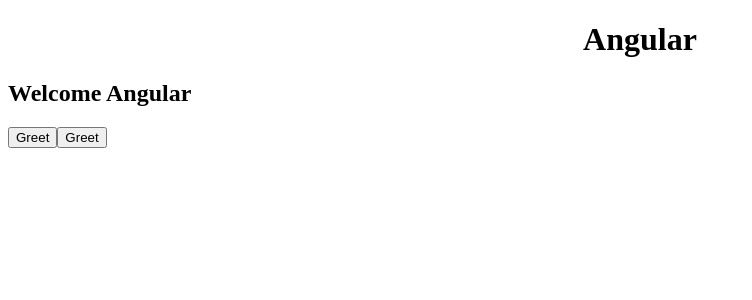
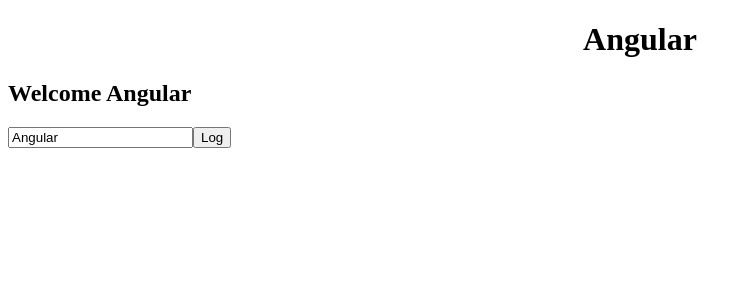
Before and after one commit to mohaimenkhalid/Angular, an Angular app: page / in a window 1280 px wide. Shown: the top 300 px of the page, without its empty margins (0-752 px from the left). Built offline with nearby package versions, Linux system fonts and the light colour scheme.

Commit message:
Template reference variables

```diff
--- a/src/app/app.component.html
+++ b/src/app/app.component.html
@@ -1,4 +1,5 @@
 <h1 style="text-align: center">Angular</h1>
 <!--<app-test></app-test>-->
 <!--<app-binding></app-binding>-->
-<app-event-binding></app-event-binding>
+<!--<app-event-binding></app-event-binding>-->
+<app-template-referance-variable></app-template-referance-variable>
--- /dev/null
+++ b/src/app/template-referance-variable/template-referance-variable.component.html
@@ -0,0 +1 @@
+<p>template-referance-variable works!</p>
--- /dev/null
+++ b/src/app/template-referance-variable/template-referance-variable.component.ts
@@ -0,0 +1,24 @@
+import { Component, OnInit } from '@angular/core';
+
+@Component({
+  selector: 'app-template-referance-variable',
+  template: `
+    <h2>Welcome {{ name }}</h2>
+    <input type="text" #myInput value="{{ name }}">
+    <button (click)="logMessage(myInput.value)">Log</button>
+  `,
+  styleUrls: ['./template-referance-variable.component.css']
+})
+export class TemplateReferanceVariableComponent implements OnInit {
+  public name = 'Angular';
+
+  constructor() { }
+
+  ngOnInit(): void {
+  }
+
+  logMessage(val:any) {
+    console.log(val);
+  }
+
+}
```
Also changed, not shown: src/app/app.module.ts (+6 -2 lines), src/app/template-referance-variable/template-referance-variable.component.css (added).
